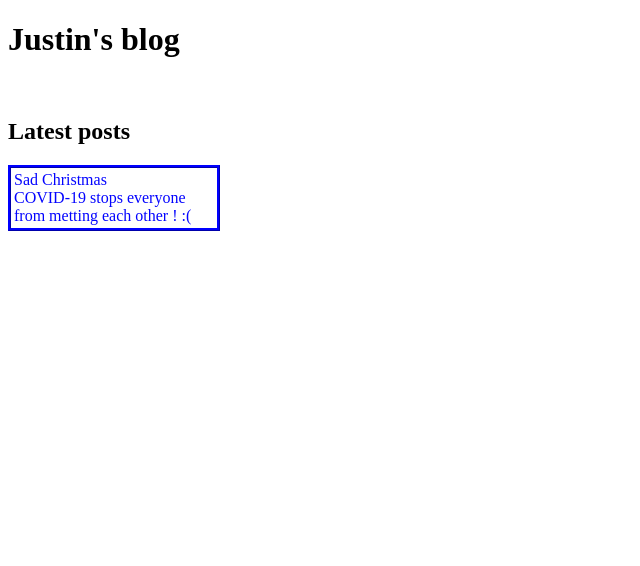
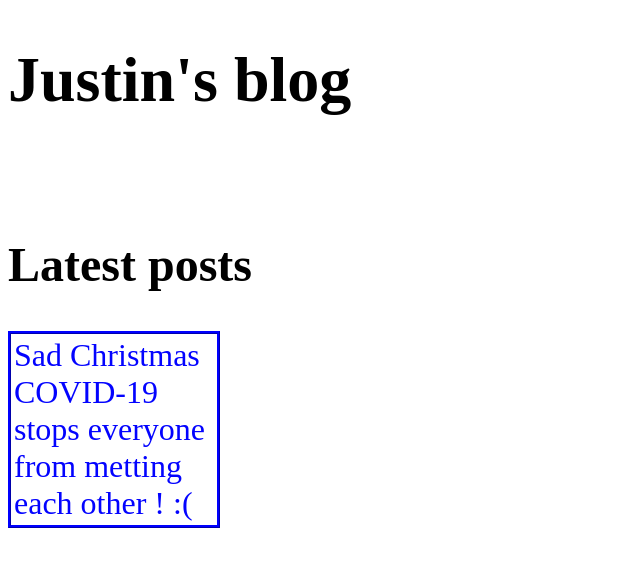
Before and after one commit to jktfamily/jktfamily.html, a plain HTML site: page blog.html in a window 1280 px wide. Shown: the whole page, without its empty margins (0-640 px from the left). Drawn offline with Linux system fonts and the light colour scheme.

Commit message:
Update blog.html

```diff
--- a/blog.html
+++ b/blog.html
@@ -4,12 +4,16 @@
                <meta charset utf-8>
                <title>Justin's blog</title>
                <style>
+                         body {
+                                   font-size: 32px;
+                         }
                          .sc {
                                    color:rgba(0,0,255,0.9876);
 
                                    border:ridge blue;
                                    padding: 3px;
 
+                                   max-height: 200px;
                                    max-width: 200px;
                          }
                </style>
```
